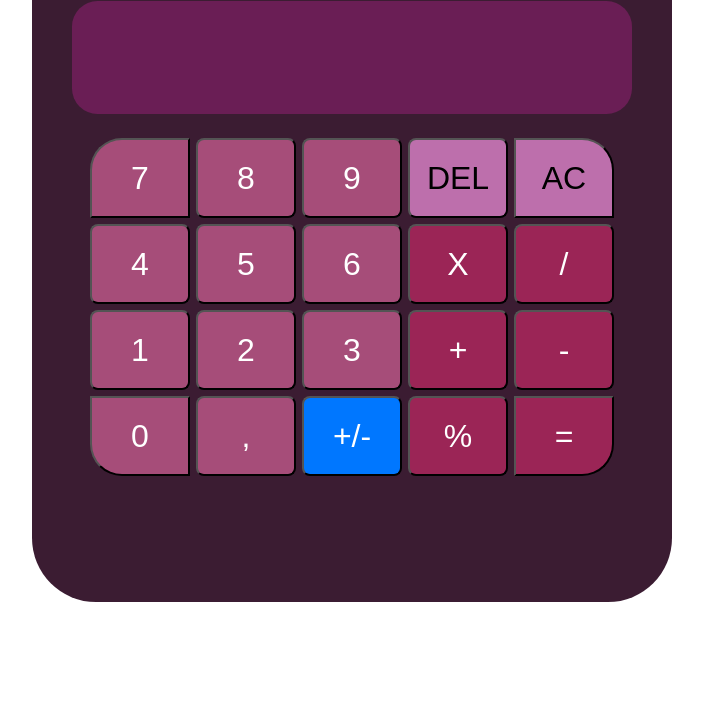
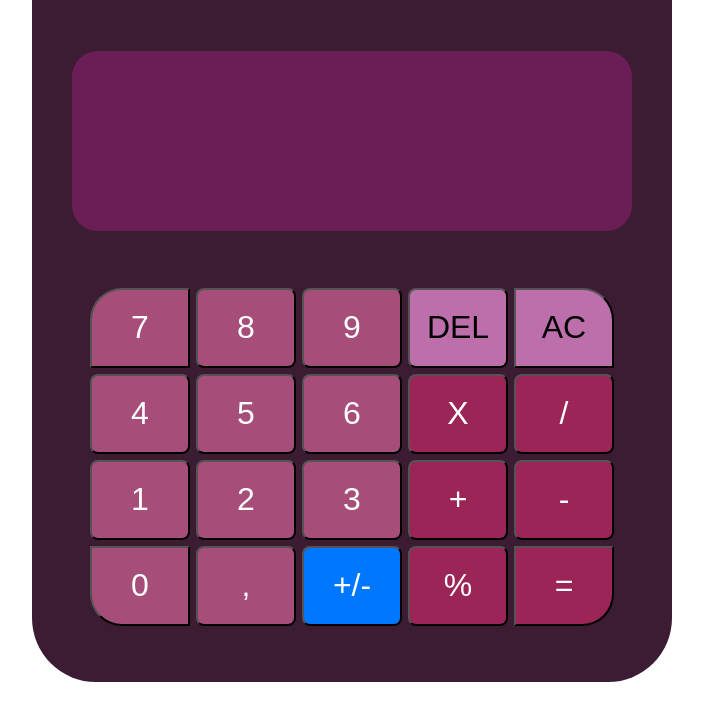
Before and after one commit to MrAkimo/Project-Calculator, a plain HTML site: page index.html in a window 1280 px wide. Shown: the part 158-880 px from the top of the page, without its empty margins (288-991 px from the left). Before the commit the page ends 800 px from the top, so only its background shows below. Drawn offline with Linux system fonts and the light colour scheme.

Commit message:
add min sizes to display and keyboard

```diff
--- a/style.css
+++ b/style.css
@@ -6,7 +6,6 @@ html {
 }
 
 html, body {
-    height: 100%;
     margin: 0;
 }
 
@@ -28,6 +27,8 @@ body {
     margin-bottom: 5vh;
     border-radius: 5vw;
     justify-content:space-around;
+    min-width: 600px;
+    min-height: 800px;
 }
 
 #container-texts {
@@ -54,7 +55,6 @@ p {
 
 #display {
     width: 100%;
-    height: 20vh;
     background-color: rgb(106, 30, 85);
     padding: 2vh;
     display: flex;
@@ -62,6 +62,8 @@ p {
     justify-content: space-between;
     border-radius: 2vw;
     font-size: 2rem;
+    min-height: 180px;
+    min-width: 500px;
 }
 
 #to-calculate{
@@ -75,7 +77,7 @@ p {
 #keyboard {
     display: grid;
     grid-template-columns: repeat(5, 100px);
-    grid-template-rows: repeat(5, 80px);
+    grid-template-rows: repeat(4, 80px);
     gap: 6px;
 }
 
@@ -83,7 +85,7 @@ p {
     display: flex;
     height: 100%;
     width: 100%;
-    justify-content: space-around;
+    justify-content: space-between;
     gap: 1vw;
 }
 
```
